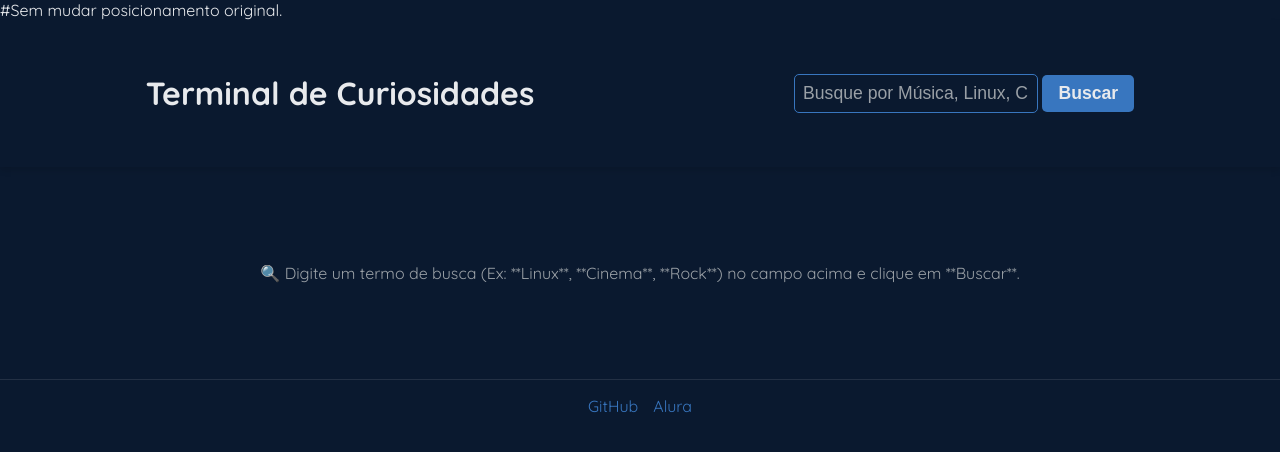
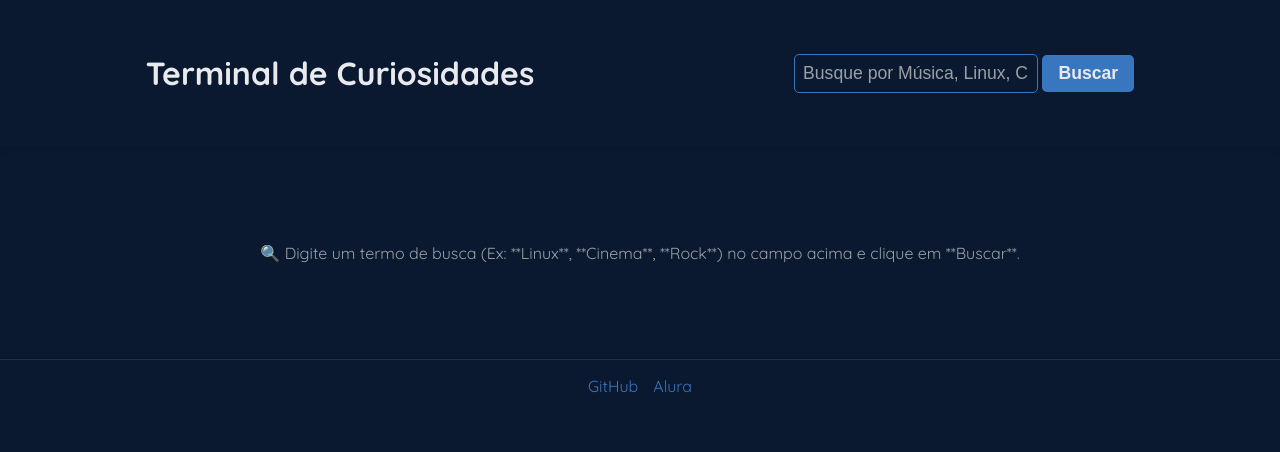
Before and after one commit to lcnjrj/imersao-dev-gemini-projeto-curiosidades, a plain HTML site: page index.html in a window 1280 px wide. Drawn offline with Linux system fonts and the light colour scheme.

Commit message:
Finalizado. versão clean azul maritimo com sublinado hoover no título.

```diff
--- a/index.html
+++ b/index.html
@@ -1,6 +1,6 @@
 <!DOCTYPE html>
 <html lang="en">
-    #Sem mudar posicionamento original.
+ <!--   #Sem mudar posicionamento original.-->
 <head>
     <meta charset="UTF-8">
     <meta name="viewport" content="width=device-width, initial-scale=1.0">
--- a/script.js
+++ b/script.js
@@ -1,3 +1,4 @@
+/*Busca Funcionando por palavras chave.  Data.json tem 47 entradas*/
 let cardContainer = document.querySelector(".card-container");
 let campoBusca = document.querySelector("header input");
 let dados = []; // Armazena todos os dados do JSON
```
